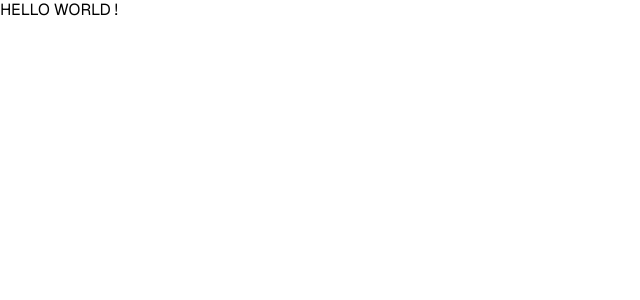
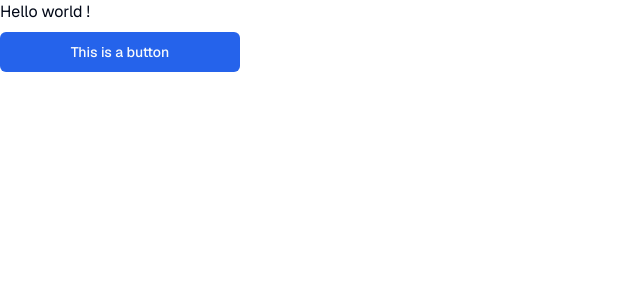
Before and after one commit to ArnaudGathy/bikers-meetup-frontend, a Next.js app: page / in a window 1280 px wide. Shown: the top 300 px of the page, without its empty margins (0-640 px from the left). Built offline with nearby package versions, Linux system fonts and the light colour scheme.

Commit message:
Added shadcn

```diff
--- a/src/app/globals.css
+++ b/src/app/globals.css
@@ -2,97 +2,14 @@
 @tailwind components;
 @tailwind utilities;
 
-html,
-body,
-div,
-span,
-applet,
-object,
-iframe,
-h1,
-h2,
-h3,
-h4,
-h5,
-h6,
-p,
-blockquote,
-pre,
-a,
-abbr,
-acronym,
-address,
-big,
-cite,
-code,
-del,
-dfn,
-em,
-img,
-ins,
-kbd,
-q,
-s,
-samp,
-small,
-strike,
-strong,
-sub,
-sup,
-tt,
-var,
-b,
-u,
-i,
-center,
-dl,
-dt,
-dd,
-ol,
-ul,
-li,
-fieldset,
-form,
-label,
-legend,
-table,
-caption,
-tbody,
-tfoot,
-thead,
-tr,
-th,
-td,
-article,
-aside,
-canvas,
-details,
-embed,
-figure,
-figcaption,
-footer,
-header,
-hgroup,
-menu,
-nav,
-output,
-ruby,
-section,
-summary,
-time,
-mark,
-audio,
-video {
-  margin: 0;
-  padding: 0;
-  vertical-align: baseline;
-}
+@layer base {
+  * {
+    @apply border-border;
+  }
+  body {
+    @apply bg-background text-foreground;
+  }
 
-body {
-  line-height: 1.25;
-}
-
-@layer base {
   :root {
     --background: 0 0% 100%;
     --foreground: 222.2 84% 4.9%;
@@ -113,28 +30,28 @@
     --border: 214.3 31.8% 91.4%;
     --input: 214.3 31.8% 91.4%;
     --ring: 221.2 83.2% 53.3%;
-    --radius: 0.75rem;
+    --radius: 0.5rem;
   }
 
-  .dark {
-    --background: 222.2 84% 4.9%;
-    --foreground: 210 40% 98%;
-    --card: 222.2 84% 4.9%;
-    --card-foreground: 210 40% 98%;
-    --popover: 222.2 84% 4.9%;
-    --popover-foreground: 210 40% 98%;
-    --primary: 217.2 91.2% 59.8%;
-    --primary-foreground: 222.2 47.4% 11.2%;
-    --secondary: 217.2 32.6% 17.5%;
-    --secondary-foreground: 210 40% 98%;
-    --muted: 217.2 32.6% 17.5%;
-    --muted-foreground: 215 20.2% 65.1%;
-    --accent: 217.2 32.6% 17.5%;
-    --accent-foreground: 210 40% 98%;
-    --destructive: 0 62.8% 30.6%;
-    --destructive-foreground: 210 40% 98%;
-    --border: 217.2 32.6% 17.5%;
-    --input: 217.2 32.6% 17.5%;
-    --ring: 224.3 76.3% 48%;
-  }
+  /*.dark {*/
+  /*  --background: 222.2 84% 4.9%;*/
+  /*  --foreground: 210 40% 98%;*/
+  /*  --card: 222.2 84% 4.9%;*/
+  /*  --card-foreground: 210 40% 98%;*/
+  /*  --popover: 222.2 84% 4.9%;*/
+  /*  --popover-foreground: 210 40% 98%;*/
+  /*  --primary: 217.2 91.2% 59.8%;*/
+  /*  --primary-foreground: 222.2 47.4% 11.2%;*/
+  /*  --secondary: 217.2 32.6% 17.5%;*/
+  /*  --secondary-foreground: 210 40% 98%;*/
+  /*  --muted: 217.2 32.6% 17.5%;*/
+  /*  --muted-foreground: 215 20.2% 65.1%;*/
+  /*  --accent: 217.2 32.6% 17.5%;*/
+  /*  --accent-foreground: 210 40% 98%;*/
+  /*  --destructive: 0 62.8% 30.6%;*/
+  /*  --destructive-foreground: 210 40% 98%;*/
+  /*  --border: 217.2 32.6% 17.5%;*/
+  /*  --input: 217.2 32.6% 17.5%;*/
+  /*  --ring: 224.3 76.3% 48%;*/
+  /*}*/
 }
--- a/src/app/page.tsx
+++ b/src/app/page.tsx
@@ -1,3 +1,9 @@
+import { Button } from "@/components/ui/button";
+
 export default function Home() {
-  return <main>HELLO WORLD !</main>;
+  return (
+    <main className="flex w-60 flex-col gap-2">
+      Hello world !<Button>This is a button</Button>
+    </main>
+  );
 }
--- /dev/null
+++ b/src/components/ui/button.tsx
@@ -0,0 +1,56 @@
+import * as React from "react";
+import { Slot } from "@radix-ui/react-slot";
+import { cva, type VariantProps } from "class-variance-authority";
+
+import { cn } from "@/lib/utils";
+
+const buttonVariants = cva(
+  "inline-flex items-center justify-center whitespace-nowrap rounded-md text-sm font-medium ring-offset-background transition-colors focus-visible:outline-none focus-visible:ring-2 focus-visible:ring-ring focus-visible:ring-offset-2 disabled:pointer-events-none disabled:opacity-50",
+  {
+    variants: {
+      variant: {
+        default: "bg-primary text-primary-foreground hover:bg-primary/90",
+        destructive:
+          "bg-destructive text-destructive-foreground hover:bg-destructive/90",
+        outline:
+          "border border-input bg-background hover:bg-accent hover:text-accent-foreground",
+        secondary:
+          "bg-secondary text-secondary-foreground hover:bg-secondary/80",
+        ghost: "hover:bg-accent hover:text-accent-foreground",
+        link: "text-primary underline-offset-4 hover:underline",
+      },
+      size: {
+        default: "h-10 px-4 py-2",
+        sm: "h-9 rounded-md px-3",
+        lg: "h-11 rounded-md px-8",
+        icon: "h-10 w-10",
+      },
+    },
+    defaultVariants: {
+      variant: "default",
+      size: "default",
+    },
+  },
+);
+
+export interface ButtonProps
+  extends React.ButtonHTMLAttributes<HTMLButtonElement>,
+    VariantProps<typeof buttonVariants> {
+  asChild?: boolean;
+}
+
+const Button = React.forwardRef<HTMLButtonElement, ButtonProps>(
+  ({ className, variant, size, asChild = false, ...props }, ref) => {
+    const Comp = asChild ? Slot : "button";
+    return (
+      <Comp
+        className={cn(buttonVariants({ variant, size, className }))}
+        ref={ref}
+        {...props}
+      />
+    );
+  },
+);
+Button.displayName = "Button";
+
+export { Button, buttonVariants };
--- /dev/null
+++ b/src/lib/utils.ts
@@ -0,0 +1,6 @@
+import { type ClassValue, clsx } from "clsx";
+import { twMerge } from "tailwind-merge";
+
+export function cn(...inputs: ClassValue[]) {
+  return twMerge(clsx(inputs));
+}
--- a/tailwind.config.ts
+++ b/tailwind.config.ts
@@ -1,20 +1,80 @@
-import type { Config } from "tailwindcss";
+import type { Config } from "tailwindcss"
 
-const config: Config = {
+const config = {
+  darkMode: ["class"],
   content: [
-    "./src/pages/**/*.{js,ts,jsx,tsx,mdx}",
-    "./src/components/**/*.{js,ts,jsx,tsx,mdx}",
-    "./src/app/**/*.{js,ts,jsx,tsx,mdx}",
-  ],
+    './pages/**/*.{ts,tsx}',
+    './components/**/*.{ts,tsx}',
+    './app/**/*.{ts,tsx}',
+    './src/**/*.{ts,tsx}',
+	],
+  prefix: "",
   theme: {
+    container: {
+      center: true,
+      padding: "2rem",
+      screens: {
+        "2xl": "1400px",
+      },
+    },
     extend: {
-      backgroundImage: {
-        "gradient-radial": "radial-gradient(var(--tw-gradient-stops))",
-        "gradient-conic":
-          "conic-gradient(from 180deg at 50% 50%, var(--tw-gradient-stops))",
+      colors: {
+        border: "hsl(var(--border))",
+        input: "hsl(var(--input))",
+        ring: "hsl(var(--ring))",
+        background: "hsl(var(--background))",
+        foreground: "hsl(var(--foreground))",
+        primary: {
+          DEFAULT: "hsl(var(--primary))",
+          foreground: "hsl(var(--primary-foreground))",
+        },
+        secondary: {
+          DEFAULT: "hsl(var(--secondary))",
+          foreground: "hsl(var(--secondary-foreground))",
+        },
+        destructive: {
+          DEFAULT: "hsl(var(--destructive))",
+          foreground: "hsl(var(--destructive-foreground))",
+        },
+        muted: {
+          DEFAULT: "hsl(var(--muted))",
+          foreground: "hsl(var(--muted-foreground))",
+        },
+        accent: {
+          DEFAULT: "hsl(var(--accent))",
+          foreground: "hsl(var(--accent-foreground))",
+        },
+        popover: {
+          DEFAULT: "hsl(var(--popover))",
+          foreground: "hsl(var(--popover-foreground))",
+        },
+        card: {
+          DEFAULT: "hsl(var(--card))",
+          foreground: "hsl(var(--card-foreground))",
+        },
+      },
+      borderRadius: {
+        lg: "var(--radius)",
+        md: "calc(var(--radius) - 2px)",
+        sm: "calc(var(--radius) - 4px)",
+      },
+      keyframes: {
+        "accordion-down": {
+          from: { height: "0" },
+          to: { height: "var(--radix-accordion-content-height)" },
+        },
+        "accordion-up": {
+          from: { height: "var(--radix-accordion-content-height)" },
+          to: { height: "0" },
+        },
+      },
+      animation: {
+        "accordion-down": "accordion-down 0.2s ease-out",
+        "accordion-up": "accordion-up 0.2s ease-out",
       },
     },
   },
-  plugins: [],
-};
-export default config;
+  plugins: [require("tailwindcss-animate")],
+} satisfies Config
+
+export default config
```
Also changed, not shown: package.json (+9 -3 lines), components.json (added), 1 other file (tests, documents, lock files or other folders).
